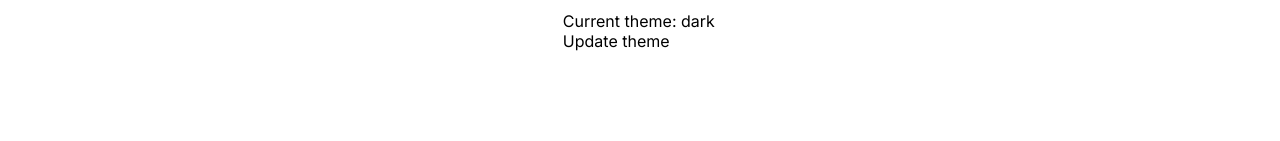
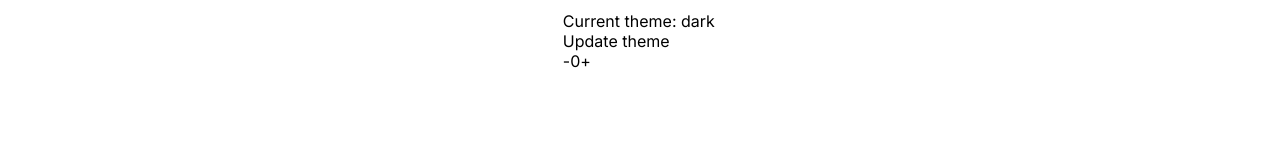
Before and after one commit to adpol95/translate-project, a Next.js app: page /en in a window 1280 px wide. Shown: the part 297-438 px from the top of the page. Built offline with nearby package versions, Linux system fonts and the light colour scheme.

Commit message:
Add counter with redux-toolkit

```diff
--- a/src/app/components/ThemeToggle.js
+++ b/src/app/components/ThemeToggle.js
@@ -1,15 +1,22 @@
 "use client"
 import {toggleTheme} from "../lib/features/themeSlice";
 import {useAppDispatch, useAppSelector} from "../lib/hooks";
+import {minusCount, plusCount} from "@/app/lib/features/countSlice";
 
 export default function ThemeToggle() {
 
     const currentTheme = useAppSelector(state => state.theme.currentTheme);
+    const currentCount = useAppSelector(state => state.count.currentCount);
     const dispatch = useAppDispatch();
     return (
         <div>
             <p>Current theme: {currentTheme}</p>
             <button onClick={() => dispatch(toggleTheme())}>Update theme</button>
+            <div>
+                <button onClick={() => dispatch(minusCount())}>-</button>
+                {currentCount}
+                <button onClick={() => dispatch(plusCount())}>+</button>
+            </div>
         </div>
     )
 }
--- /dev/null
+++ b/src/app/lib/features/countSlice.js
@@ -0,0 +1,21 @@
+import {createSlice} from "@reduxjs/toolkit";
+
+const initialState = {
+    currentCount: 0
+}
+export const countSlice = createSlice({
+    name: "count",
+    initialState,
+    reducers: {
+        minusCount: (state) => {
+            state.currentCount = state.currentCount - 1;
+        },
+        plusCount: (state) => {
+            state.currentCount = state.currentCount + 1;
+        },
+    }
+})
+
+export const { minusCount, plusCount} = countSlice.actions;
+
+export default countSlice.reducer;
--- a/src/app/lib/store.js
+++ b/src/app/lib/store.js
@@ -1,8 +1,12 @@
 import {configureStore} from "@reduxjs/toolkit";
 import themeReducer from "./features/themeSlice";
+import countReducer from "./features/countSlice";
 
 export const makeStore  = () => {
     return configureStore({
-        reducer: {theme: themeReducer},
+        reducer: {
+            theme: themeReducer,
+            count: countReducer
+        },
     })
 }
```
